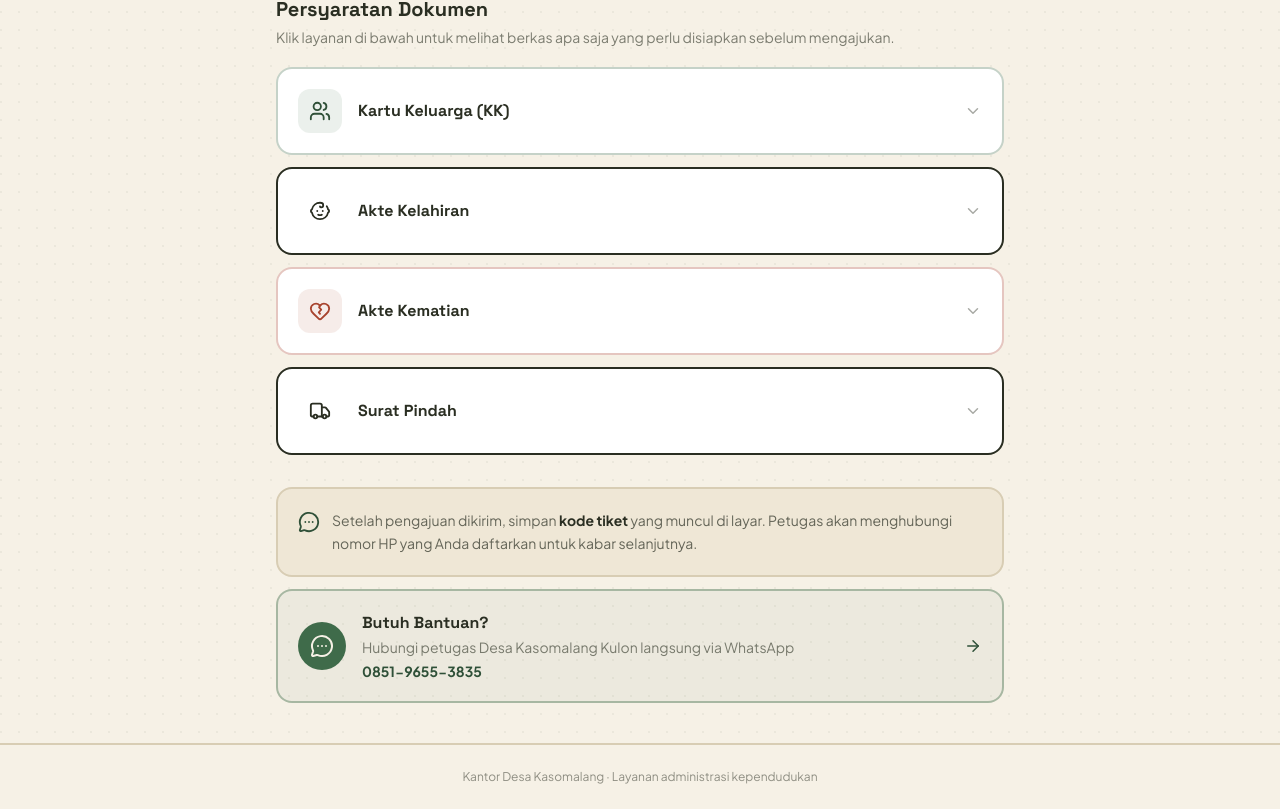
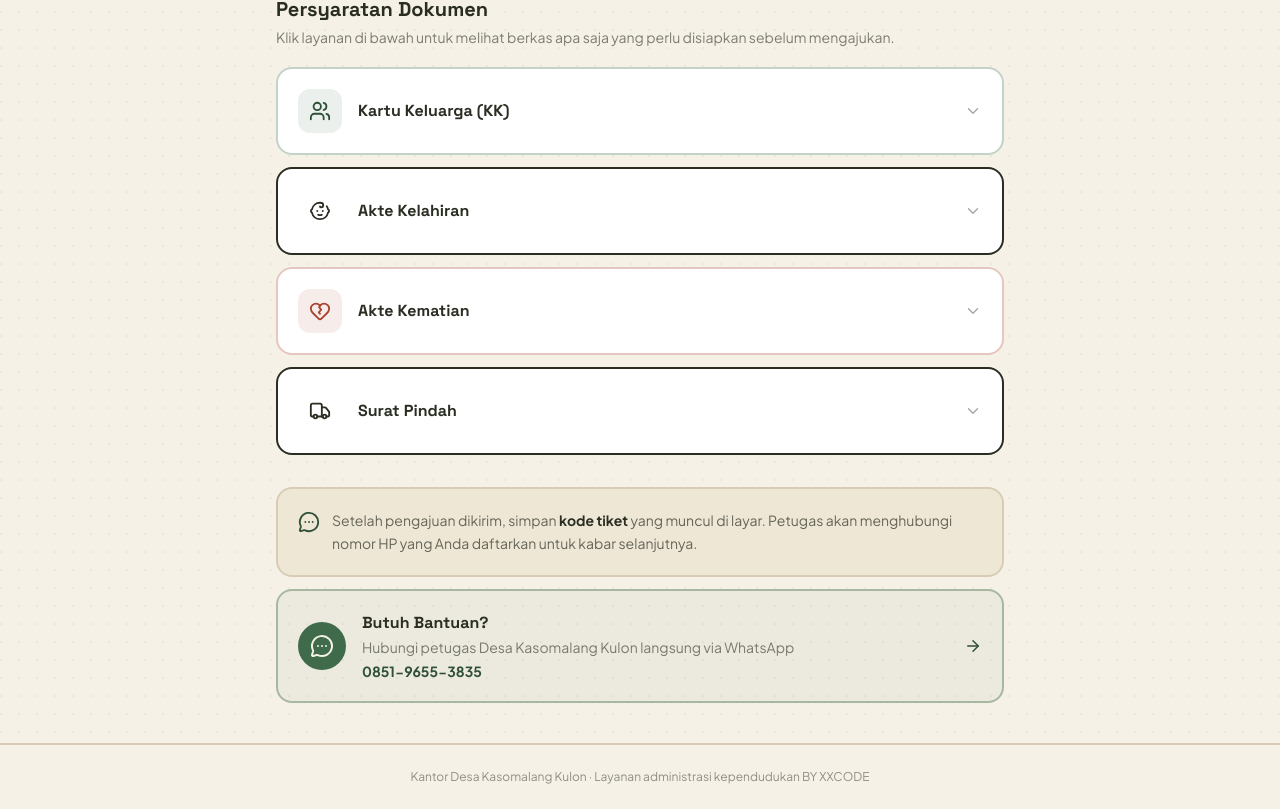
Before and after one commit to xxcode2/disdukdesa, a Next.js app in the folder desa-kasomalang/: page / in a window 1280 px wide. Shown: the part 603-1412 px from the top of the page. Built offline with nearby package versions, Linux system fonts and the light colour scheme.

Commit message:
Update Footer.tsx

```diff
--- a/desa-kasomalang/src/components/layout/Footer.tsx
+++ b/desa-kasomalang/src/components/layout/Footer.tsx
@@ -2,7 +2,7 @@ export function Footer() {
   return (
     <footer className="border-t-2 border-garis mt-auto">
       <div className="mx-auto max-w-3xl px-5 py-6 text-center text-xs text-tinta/50">
-        Kantor Desa Kasomalang &middot; Layanan administrasi kependudukan
+        Kantor Desa Kasomalang Kulon &middot; Layanan administrasi kependudukan BY XXCODE
       </div>
     </footer>
   );
```
